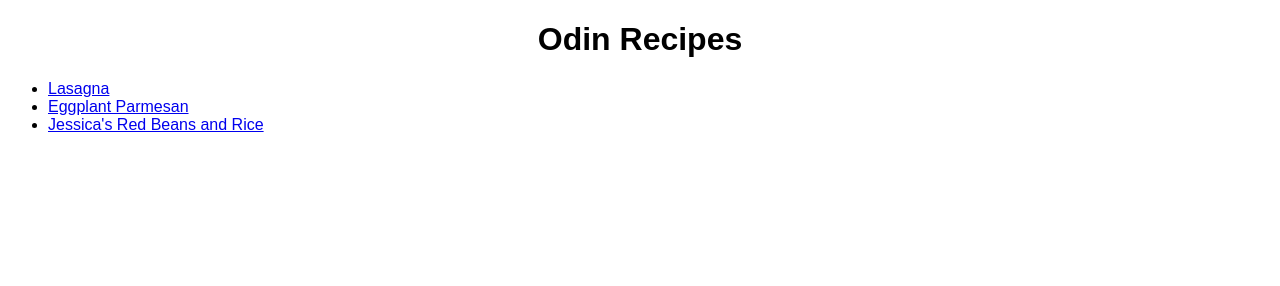
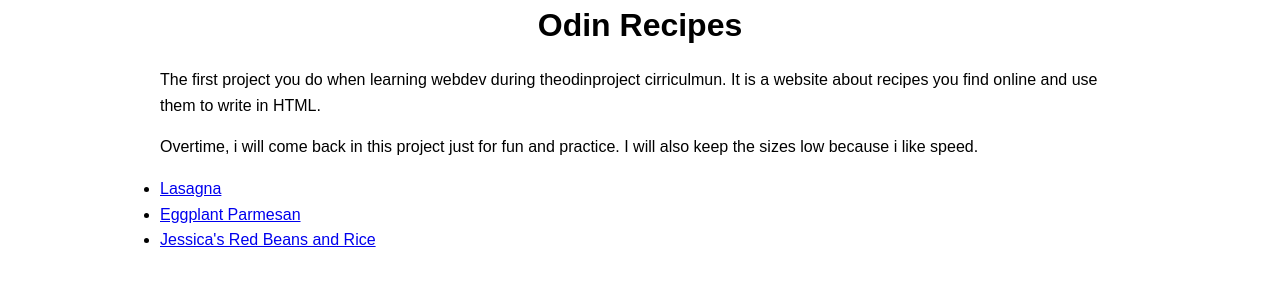
Before and after one commit to diogo-ms/odin-recipes, a plain HTML site: page index.html in a window 1280 px wide. Drawn offline with Linux system fonts and the light colour scheme.

Commit message:
first time coding in neovim. better website styling

```diff
--- a/index.html
+++ b/index.html
@@ -4,15 +4,23 @@
     <meta charset="UTF-8">
     <meta http-equiv="X-UA-Compatible" content="IE=edge">
     <meta name="viewport" content="width=device-width, initial-scale=1.0">
-    <title>Document</title>
+    <title>Homepage - Recipes TheOdinProject</title>
     <link rel="stylesheet" href="style.css">
 </head>
 <body>
+    <div class="container">
         <h1 class="page-title">Odin Recipes</h1>
+        <p>The first project you do when learning webdev
+        during theodinproject cirriculmun.
+            It is a website about recipes you find online and use them to write
+            in HTML.</p>
+        <p>Overtime, i will come back in this project just for fun and practice. I will also
+            keep the sizes low because i like speed.</p>
         <ul>
             <li><a href="/recipes/lasagna.html">Lasagna</a></li>
             <li><a href="/recipes/eggplant-parmesan.html">Eggplant Parmesan</a></li>
             <li><a href="/recipes/jessicas-red-beans-and-rice.html">Jessica's Red Beans and Rice</a></li>
         </ul>
+    </div>
 </body>
 </html>
--- a/style.css
+++ b/style.css
@@ -1,8 +1,26 @@
+*, *::before, *::after {
+    margin: 0;
+    padding: 0;
+    box-sizing: 0;
+}
+body {
+    line-height: 1.6;
+}
+
 h1, h2, h3, h4, h5, h6,
 p, li, a {
     font-family: Arial, Helvetica, sans-serif;
 }
 
+ul, p {
+    margin-top: 1rem;
+}
+
 .page-title {
     text-align: center;
 }
+
+.container {
+    max-width: 60rem;
+    margin: 0 auto;
+}
```
Lines whose indentation alone changed are shown as unchanged.
